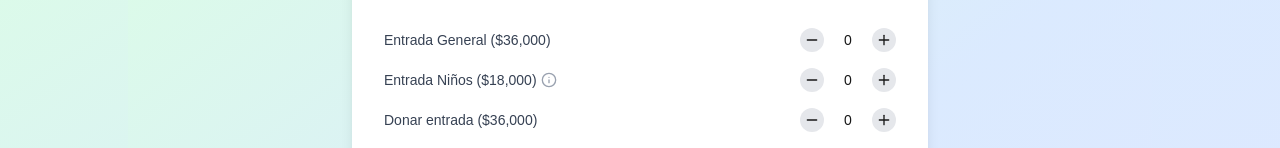
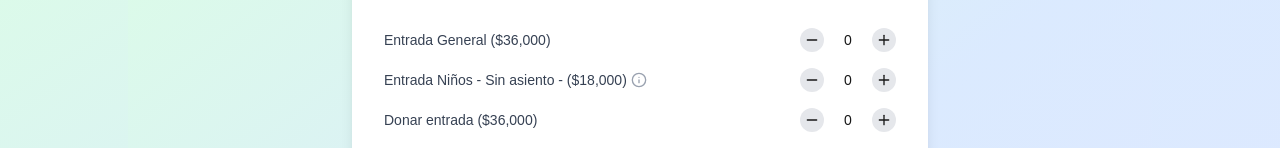
Before and after one commit to MINGOD24/mercadopago-makom, a Next.js app: page / in a window 1280 px wide. Shown: the part 1060-1208 px from the top of the page. Built offline with nearby package versions, Linux system fonts and the light colour scheme.

Commit message:
feat: sin asientos

```diff
--- a/src/app/page.tsx
+++ b/src/app/page.tsx
@@ -189,7 +189,7 @@ export default function Home() {
             onChange={(v) => setForm({ ...form, general: v })}
           />
           <TicketSelector
-            label={`Entrada Niños ($${precios.ninos.toLocaleString()})`}
+            label={`Entrada Niños - Sin asiento - ($${precios.ninos.toLocaleString()})`}
             value={form.ninos}
             onChange={(v) => setForm({ ...form, ninos: v })}
             info={infoEntradas.ninos}
```
